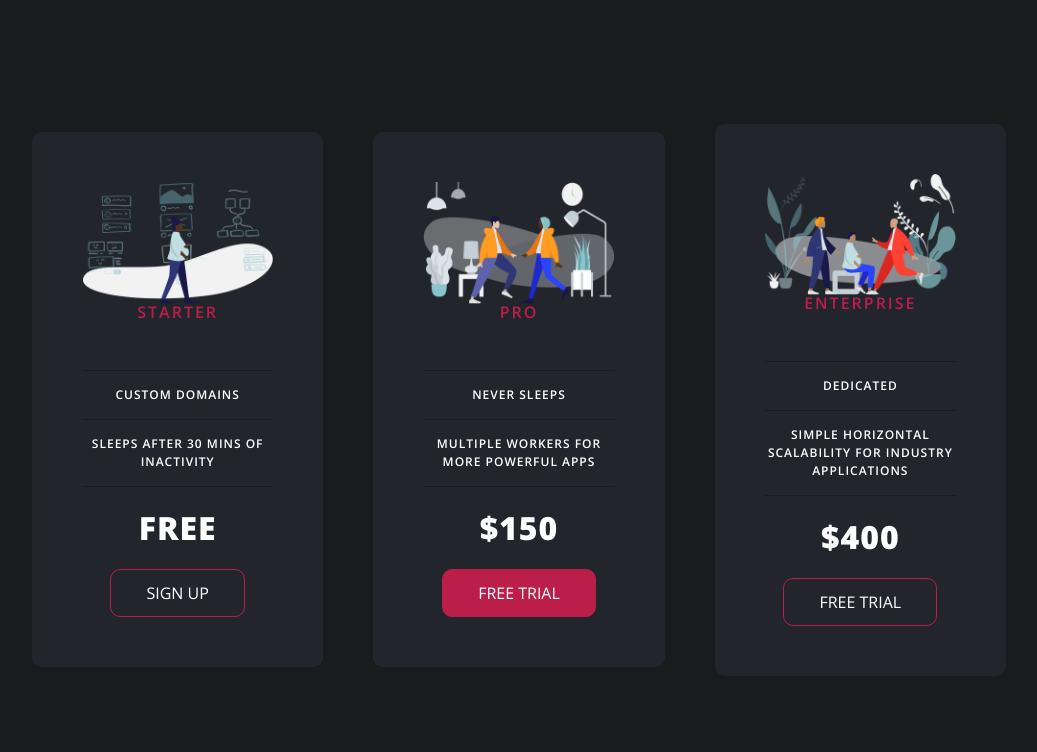
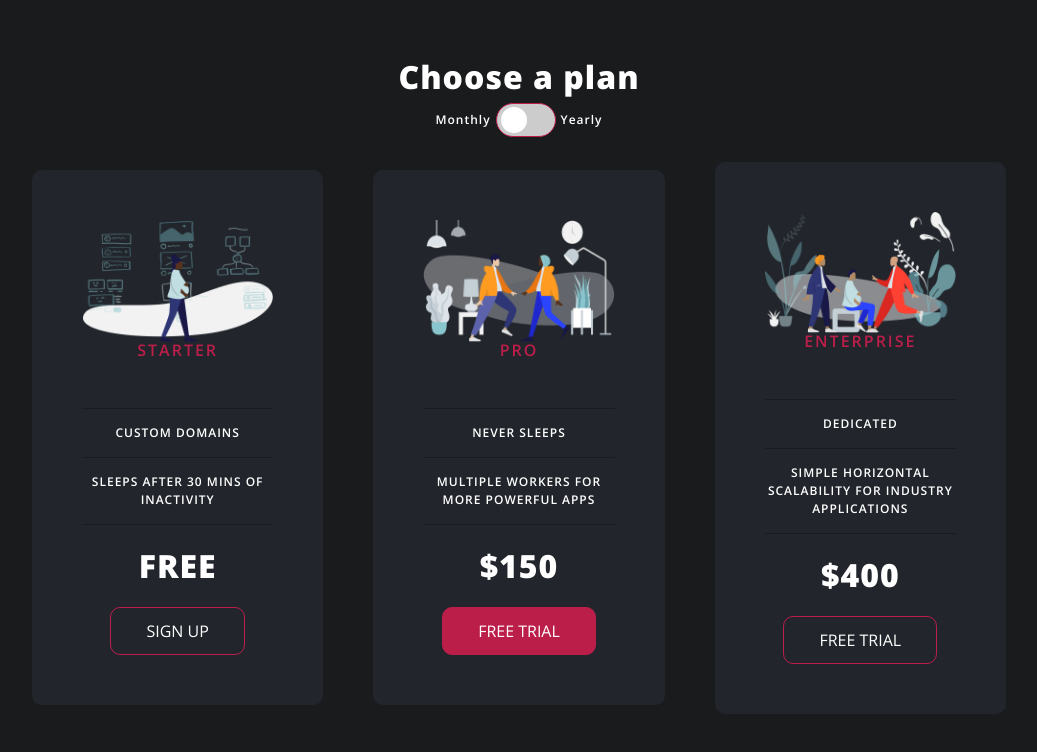
Before and after one commit to AaryakPrasad/Pricing-table-project, a plain HTML site: page index.html in a window 1280 px wide. Shown: the whole page, without its empty margins (121-1158 px from the left). Drawn offline with nearby package versions, Linux system fonts and the light colour scheme.

Commit message:
Feat: Billing plan switch

```diff
--- a/app.css
+++ b/app.css
@@ -5,6 +5,7 @@ html{
 body{
     background-color: #191b1d;
     display: flex;
+    flex-direction: column;
     justify-content: center;
     align-items: center;
     min-height: 100vh;
@@ -101,3 +102,80 @@ body{
         padding: 25px 50px;
     }
 }
+
+.billing-plan{
+    color: white;
+    width: 100%;
+    display: flex;
+    flex-direction: row;
+    justify-content: center;
+    align-items: center;
+}
+.header{
+    font-size: 32px;
+    font-weight: 800;
+    letter-spacing: 1px;
+    padding-bottom: 10px;
+    color: white;
+}
+.switch {
+  position: relative;
+  display: inline-block;
+  width: 60px;
+  height: 34px;
+}
+.switch input {
+  opacity: 0;
+  width: 0;
+  height: 0;
+}
+
+/* The slider */
+.slider {
+  position: absolute;
+  cursor: pointer;
+  top: 0;
+  left: 0;
+  right: 0;
+  bottom: 0;
+  background-color: #ccc;
+  -webkit-transition: .4s;
+  box-sizing: border-box;
+  transition: .4s;
+  border-radius: 34px;
+  border: 1px solid #bc1e4a;
+
+}
+
+.slider:before {
+  position: absolute;
+  content: "";
+  height: 26px;
+  width: 26px;
+  left: 4px;
+  bottom: 3px;
+  background-color: white;
+  -webkit-transition: .4s;
+  transition: .4s;
+  border-radius: 50%;
+}
+
+input:checked + .slider {
+  background-color: #bc1e4a;
+}
+
+
+input:checked + .slider:before {
+  -webkit-transform: translateX(26px);
+  -ms-transform: translateX(26px);
+  transform: translateX(26px);
+}
+
+.tag{
+    font-weight: 600;
+    letter-spacing: 1px;
+    font-size: 12px;
+    line-height: 1.5;
+    color: white;
+    padding: 5px;
+}
--- a/index.html
+++ b/index.html
@@ -13,7 +13,18 @@
 </head>
 
 <body>
+    <h1 class="header">Choose a plan</h2>
+        <div class="billing-plan">
+
+            <span class="tag">Monthly</span>
+            <label class="switch">
+                <input type="checkbox">
+                <span class="slider"></span>
+            </label>
+            <span class="tag">Yearly</span>
+        </div>
         <div class="panel pricing-table">
+
 
             <div class="pricing-plan">
                 <img src="icons/icon1.png" alt="" class="pricing-img">
```
Also changed, not shown: script.js (added). Lines whose indentation alone changed are shown as unchanged.
